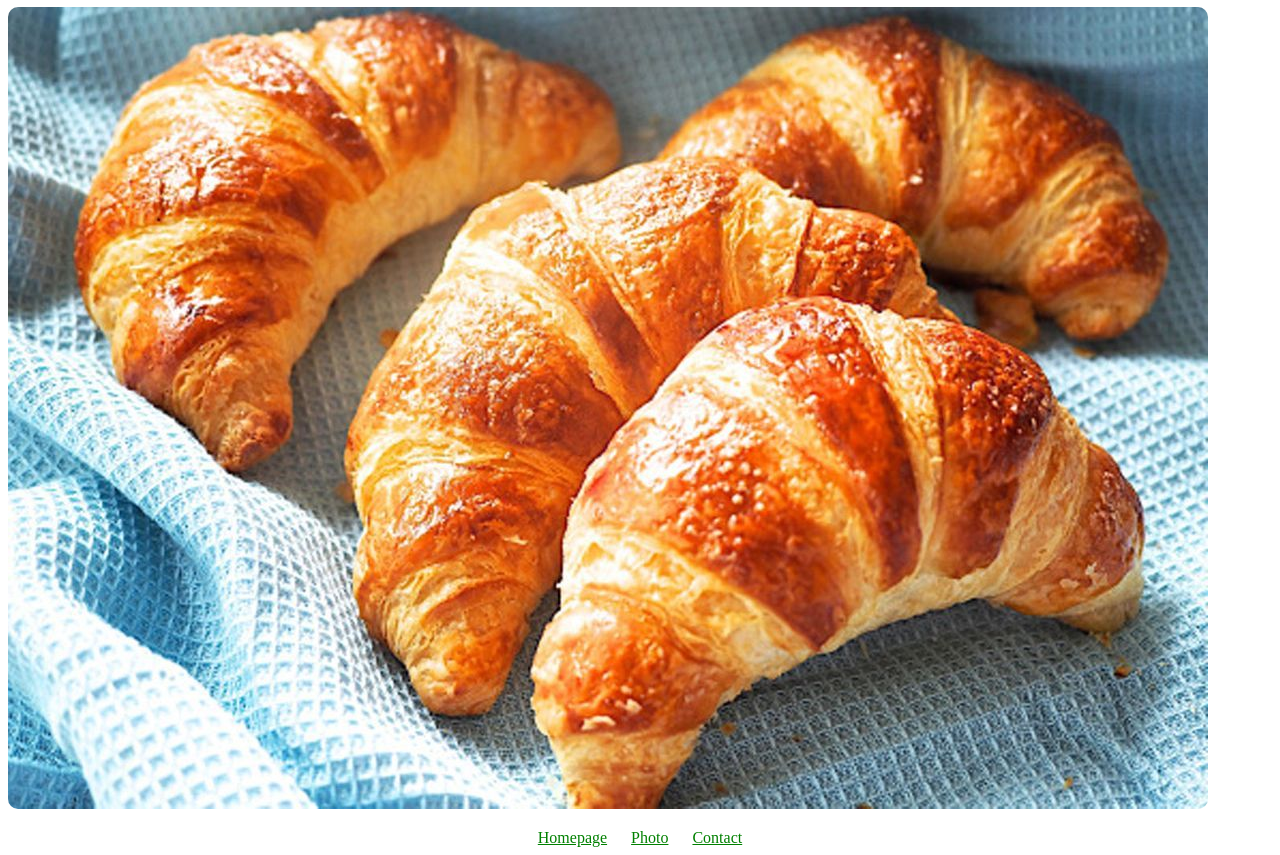
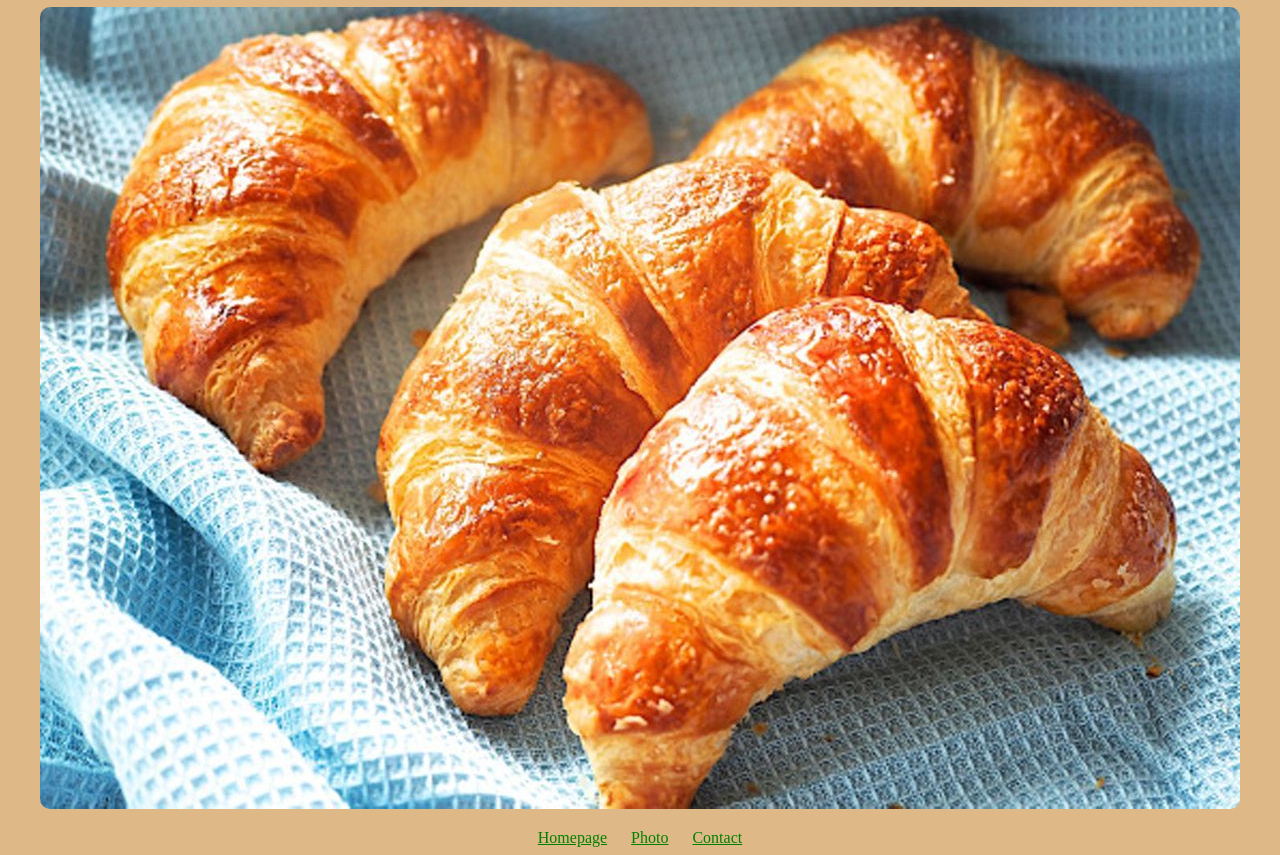
Before and after one commit to AdetunjiA/Croissant, a plain HTML site: page photo.html in a window 1280 px wide. Shown: the part 73-928 px from the top of the page. Drawn offline with Linux system fonts and the light colour scheme.

Commit message:
background color change and image margin fix

```diff
--- a/src/styles.css
+++ b/src/styles.css
@@ -4,6 +4,7 @@ h1, p{
 }
 body {
     display: block;
+    background-color: burlywood
 
 }
 .about{
@@ -22,6 +23,7 @@ footer a {
     max-width: 100%;
     display:block;
     border-radius: 10px;
+    margin:0 auto;
 }
 p{
     display: block;
```
